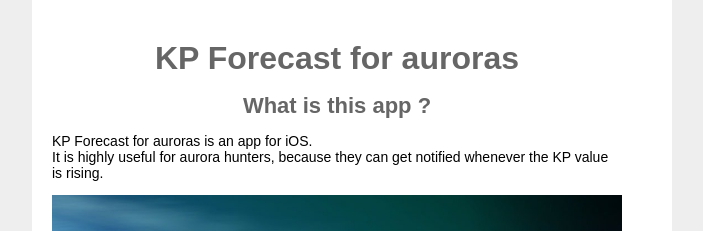
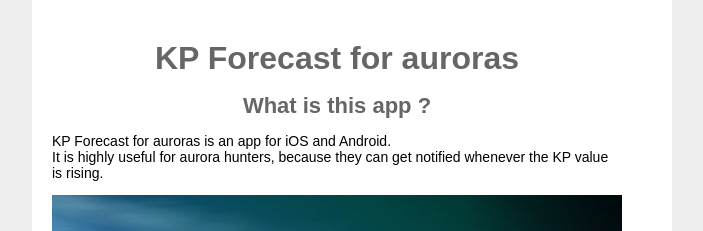
Before and after one commit to svenlahr/svenlahr.github.io, a plain HTML site: page aurora/index.html in a window 1280 px wide. Shown: the top 231 px of the page, without its empty margins (288-991 px from the left). Drawn offline with Linux system fonts and the light colour scheme.

Commit message:
Added "android".

```diff
--- a/aurora/index.html
+++ b/aurora/index.html
@@ -99,7 +99,7 @@ textarea, form input {background-color:#EEEEEE;}
 <h2>What is this app ?</h2></center>
 
 
-<p>KP Forecast for auroras is an app for iOS.<br> It is highly useful for aurora hunters, because they can get notified whenever the KP value is rising.</p>
+<p>KP Forecast for auroras is an app for iOS and Android.<br> It is highly useful for aurora hunters, because they can get notified whenever the KP value is rising.</p>
 <center>
 <img src="icon1024.png" alt="Aurora icon"><br>
 <a href=privacy.html>Privacy Policy</a><br><br>
```
